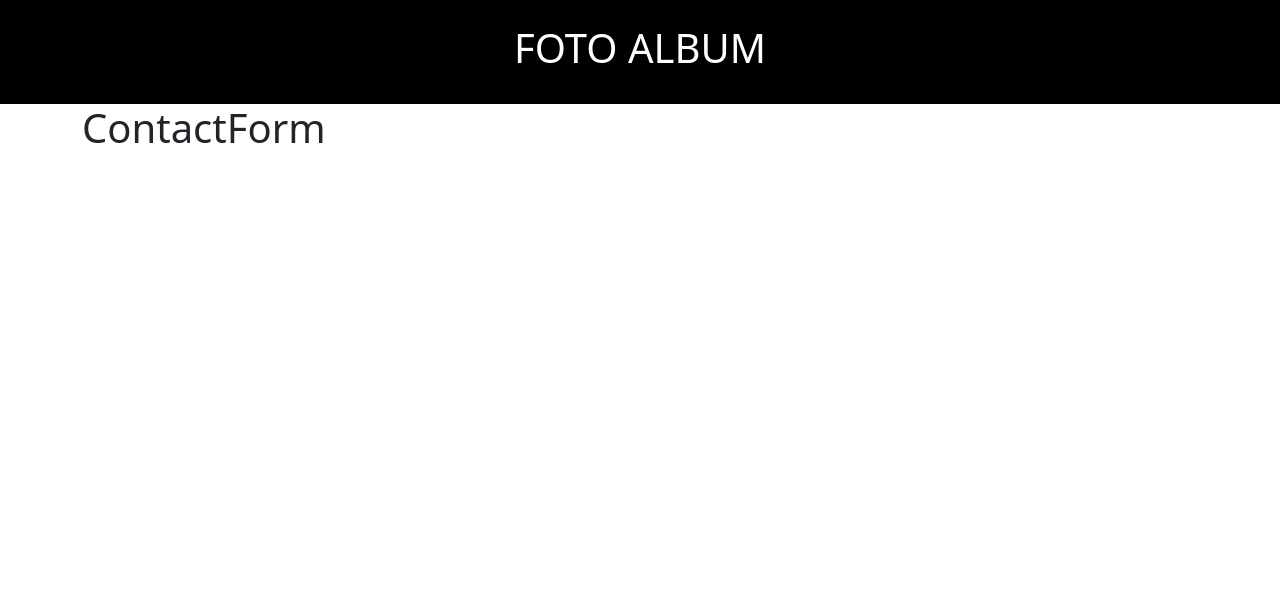
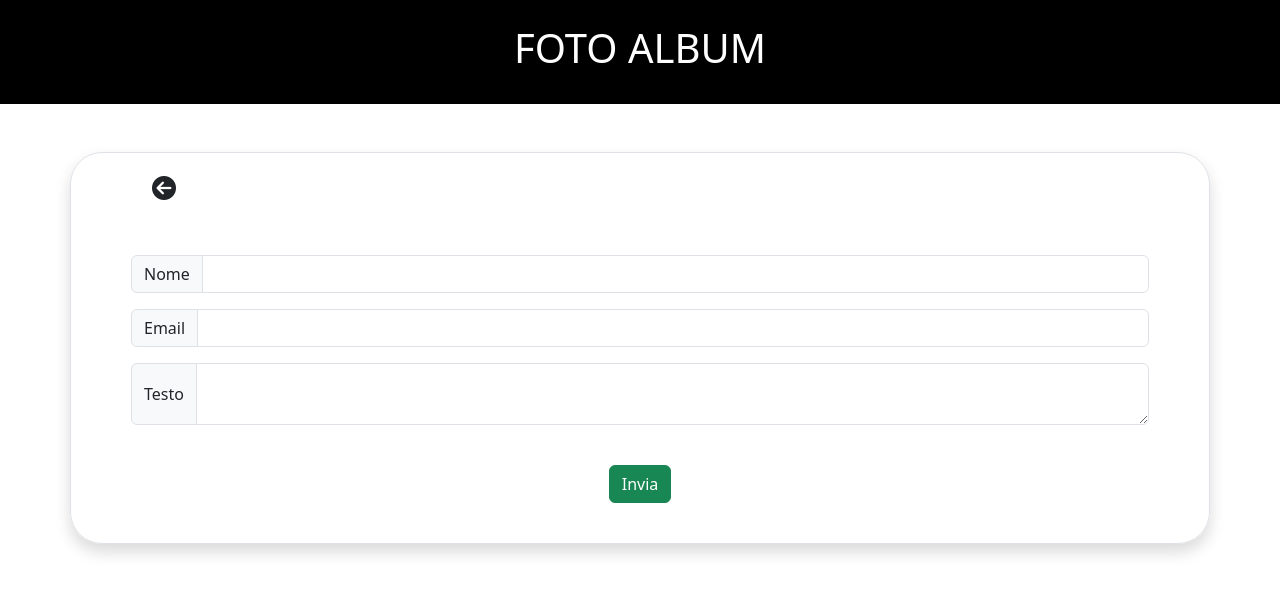
Before and after one commit to marcobusacca/spring-il-mio-fotoalbum, a Vue app in the folder front-end/: page /contact in a window 1280 px wide. Shown: the top 594 px of the page. Built offline with nearby package versions, Linux system fonts and the light colour scheme.

Commit message:
[FRONT-END] component "ContactForm"

```diff
--- a/front-end/src/components/ContactForm.vue
+++ b/front-end/src/components/ContactForm.vue
@@ -1,10 +1,60 @@
-<script>
+<script setup>
+// IMPORT LIBS
+import { ref } from 'vue';
+import axios from 'axios';
+import { useRouter } from 'vue-router';
+
+// DATA
+const router = useRouter();
+const loading = ref(false);
+const contact = ref({
+    name: '',
+    email: '',
+    message: ''
+});
+
+// FUNCTIONS
+const sendMessage = async () => {
+    loading.value = true;
+    const response = await axios.post('http://localhost:8080/api/contact', contact.value);
+    console.log(response);
+    router.push({ name: 'index' });
+};
 </script>
 
 <template>
-    <div class="col-12">
-        <h1>ContactForm</h1>
+    <div class="col-12 border rounded-5 shadow my-5">
+        <div class="row px-5">
+            <div class="col-12 py-3">
+                <router-link :to="{ name: 'index' }">
+                    <button class="btn btn-black mx-2">
+                        <i class=" fa-solid fa-circle-arrow-left fa-xl"></i>
+                    </button>
+                </router-link>
+            </div>
+            <div class="col-12 text-center py-3">
+                <form @submit.prevent="sendMessage">
+                    <div class="input-group my-3">
+                        <span class="input-group-text" id="basic-addon2">Nome</span>
+                        <input type="text" id="name" class="form-control" v-model="contact.name" required>
+                    </div>
+                    <div class="input-group my-3">
+                        <span class="input-group-text" id="basic-addon2">Email</span>
+                        <input type="email" id="email" class="form-control" v-model="contact.email" required>
+                    </div>
+                    <div class="input-group my-3">
+                        <span class="input-group-text" id="basic-addon2">Testo</span>
+                        <textarea type="text" id="message" class="form-control" v-model="contact.message"
+                            required></textarea>
+                    </div>
+                    <button type="submit" class="btn btn-success my-4" :disabled="loading">{{ loading ? 'Invio in corso' :
+                        'Invia' }}</button>
+                </form>
+            </div>
+        </div>
     </div>
 </template>
 
-<style lang="scss" scoped></style>
+
+
+<style scoped></style>
--- a/front-end/src/components/NotFound.vue
+++ b/front-end/src/components/NotFound.vue
@@ -3,7 +3,7 @@
 
 <template>
     <div class="col-12 text-center py-5">
-        <h1 class="my-5">Page Not Found</h1>
+        <h1 class="my-5">Pagina non trovata</h1>
         <router-link :to="{ name: 'index' }">
             <button class="btn btn-info">
                 <i class="fa-solid fa-house-user fa-lg"></i>
--- a/front-end/src/components/PhotoIndex.vue
+++ b/front-end/src/components/PhotoIndex.vue
@@ -41,6 +41,13 @@ onMounted(getPhotos);
 <template>
     <div class="col-12" v-if="photoActive == null">
         <div class="row">
+            <div class="col-12 text-center py-5">
+                <router-link :to="{ name: 'contact' }">
+                    <button class="btn btn-primary">
+                        <span>Contattaci</span>
+                    </button>
+                </router-link>
+            </div>
             <div class="col-12 d-flex justify-content-center">
                 <form class="index-filter-form py-5 w-50" @submit.prevent="">
                     <input type="text" placeholder="Filtra le foto per nome"
```
